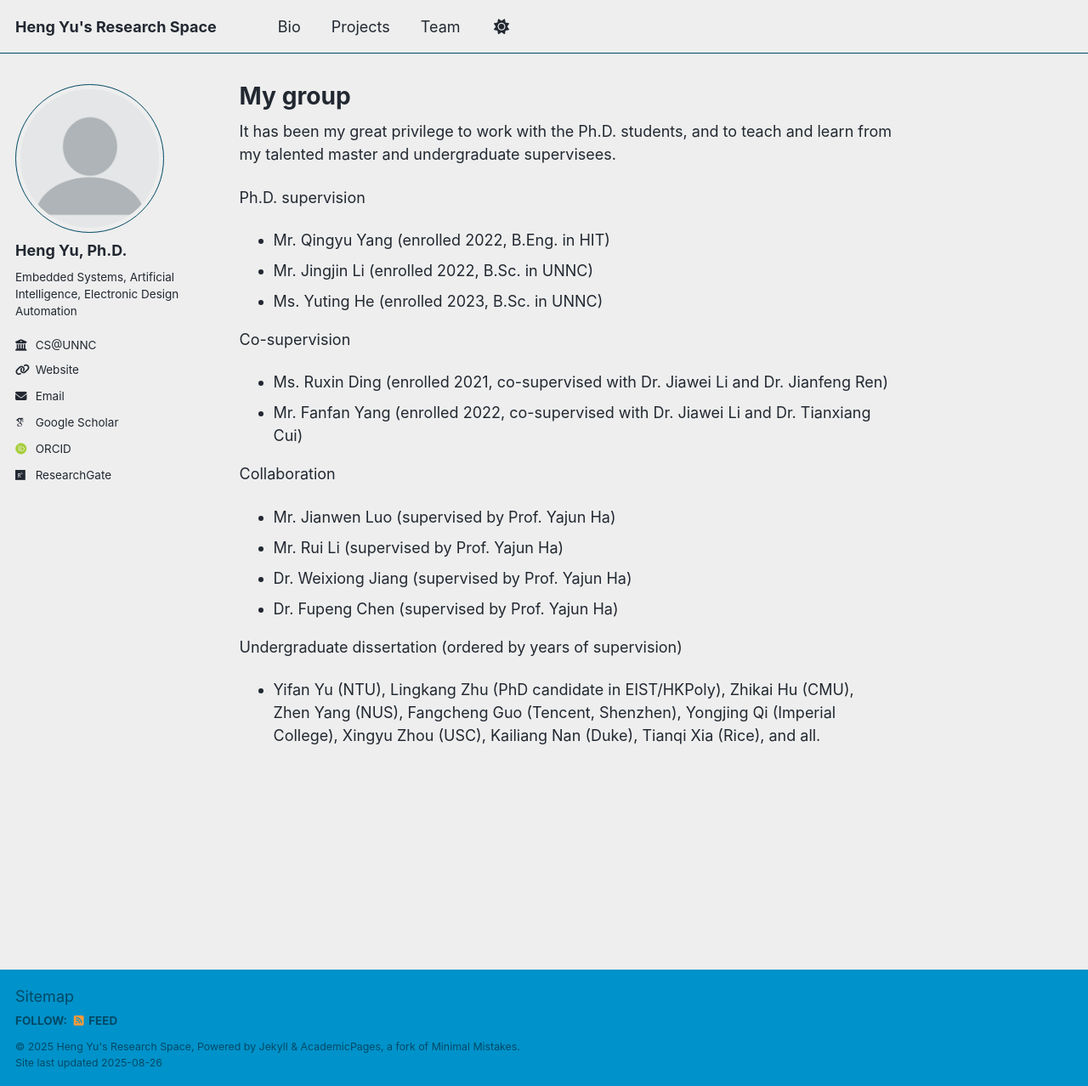
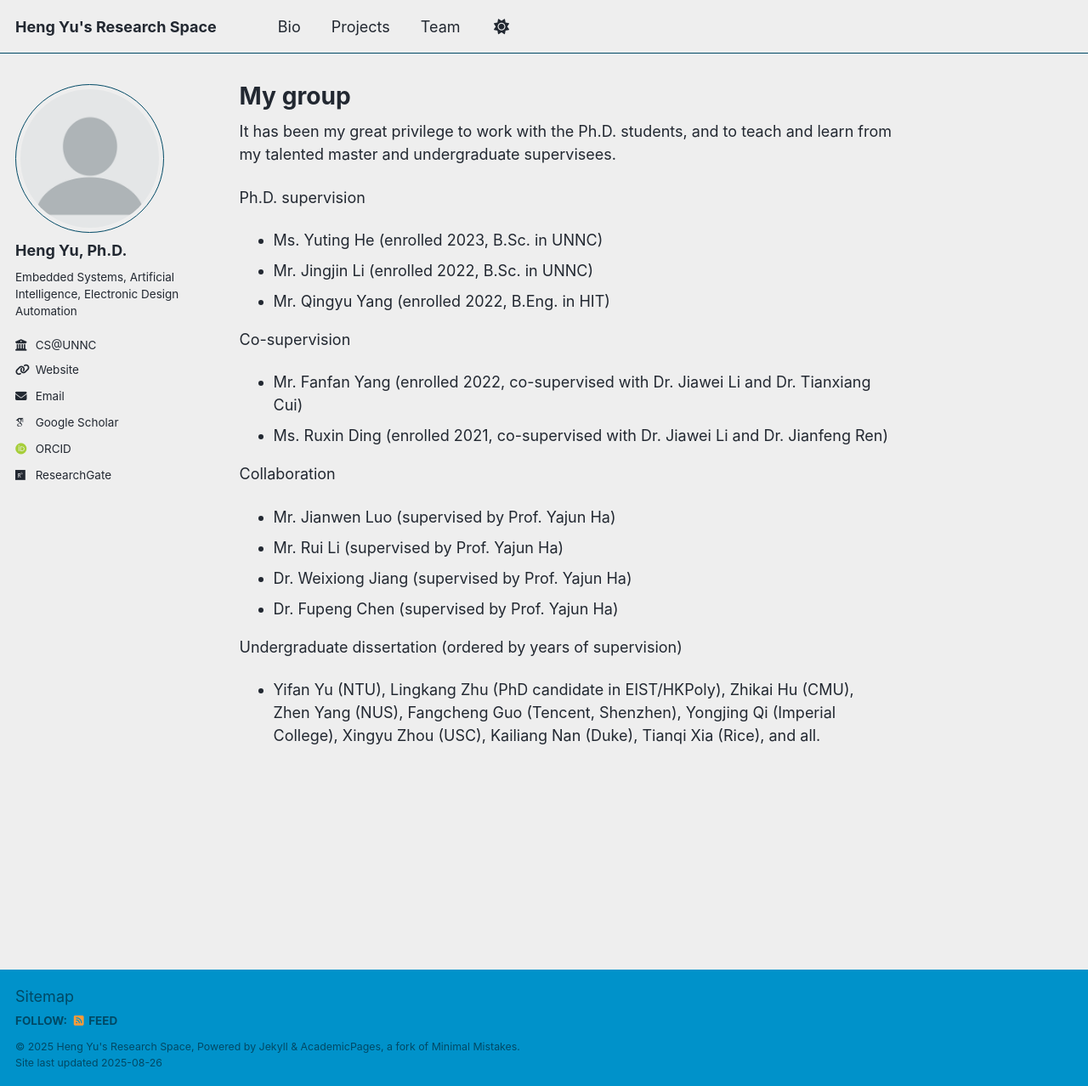
Before and after one commit to eleyuheng/eleyuheng.github.io, a Jekyll site: the page built from _pages/team.md, in a window 1280 px wide and 1278 px high. Shown: the whole window at 85% size. Built offline with Jekyll 4.4.1, drawn with Linux system fonts in a browser that asks for light colours; some web fonts are replaced; a script that is not in the unit is left out.

```diff
--- a/_pages/team.md
+++ b/_pages/team.md
@@ -7,13 +7,13 @@ author_profile: true
 It has been my great privilege to work with the Ph.D. students, and to teach and learn from my talented master and undergraduate supervisees.
 
 Ph.D. supervision
+- Ms. Yuting He (enrolled 2023, B.Sc. in UNNC)
+- Mr. Jingjin Li (enrolled 2022, B.Sc. in UNNC)
 - Mr. Qingyu Yang (enrolled 2022, B.Eng. in HIT)
-- Mr. Jingjin Li (enrolled 2022, B.Sc. in UNNC)
-- Ms. Yuting He (enrolled 2023, B.Sc. in UNNC)
 
 Co-supervision
+- Mr. Fanfan Yang (enrolled 2022, co-supervised with Dr. Jiawei Li and Dr. Tianxiang Cui)
 - Ms. Ruxin Ding (enrolled 2021, co-supervised with Dr. Jiawei Li and Dr. Jianfeng Ren)
-- Mr. Fanfan Yang (enrolled 2022, co-supervised with Dr. Jiawei Li and Dr. Tianxiang Cui)
 
 Collaboration
 - Mr. Jianwen Luo (supervised by Prof. Yajun Ha)
```
